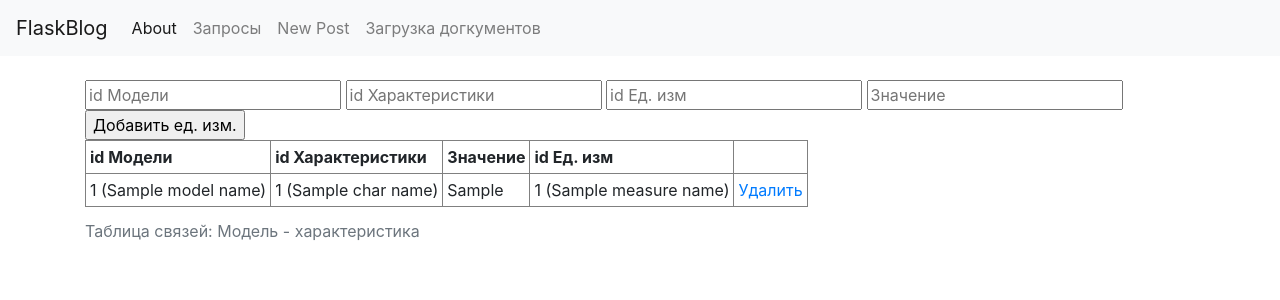
After one commit to Griga178/wenv2, a Flask app: template new_var/appp/templates/mcmv.html in a window 1280 px wide. The commit adds this page. Shown: the top 300 px of the page. Run offline with Flask 2, Linux system fonts and the light colour scheme; the template is opened without the code that fills it: most values are stand-ins (such as "Sample title", 1, 10 or a date in 2020); some libraries are stand-ins or nearby versions.

Commit message:
new war - model - char- value

```diff
--- a/new_var/appp/templates/base.html
+++ b/new_var/appp/templates/base.html
@@ -19,7 +19,7 @@
   <li><a href="{{url_for('sub_obj_prot')}}">Связь прототипы - объект - предмет</a></li>
   <p>Многие ко многим</p>
   <li>Связь характерисика - возможные единицы измерения</li>
-  <li>Связь "Модель" - характеристики (+ значение(текст) + ед.изм.(id))</li>
+  <li><a href="{{url_for('mcmv_table')}}">Связь "Модель" - характеристики</a></li>
   <li>Связь Предметы - допустимые характеристики</li>
 
   {% block content %}{% endblock %}
--- /dev/null
+++ b/new_var/appp/templates/mcmv.html
@@ -0,0 +1,32 @@
+{% extends "base.html" %}
+{% block content %}
+
+<br>
+<form method="post">
+  <!--<input type="text" maxlength="255" name="id" placeholder="ID">-->
+  <input type="text" maxlength="255" name="model_id" placeholder="id Модели">
+  <input type="text" maxlength="255" name="char_id" placeholder="id Характеристики">
+  <input type="text" maxlength="255" name="mes_id" placeholder="id Ед. изм">
+  <input type="text" maxlength="255" name="value" placeholder="Значение">
+  <input type="submit" name="subject" value="Добавить ед. изм.">
+</form>
+<table border="1" cellpadding="4" cellspacing="0">
+  <caption>Таблица связей: Модель - характеристика</caption>
+  <tr>
+    <th>id Модели</th><th>id Характеристики</th><th>Значение</th><th>id Ед. изм</th>
+  </tr>
+  {% for item in data_list %}
+  <tr>
+    <td>{{ item.model_id }} ({{ item.model_name.name }})</td>
+    <td>{{ item.char_id }} ({{ item.char_name.name}})</td>
+    <td>{{ item.chars_val }}</td>
+    <td>{{ item.measure_id }} ({{item.measure_name.name}})</td>
+    <td><a href= "{{url_for('proto_del', item_id = item.some_id, table_name = 'Mchmeva')}}">Удалить</a></td>
+
+  </tr>
+
+  {% endfor %}
+</table>
+
+
+{% endblock %}
```
Also changed, not shown: new_var/appp/models.py (+18 -3 lines), new_var/appp/views.py (+23 -6 lines), new_var/main.db.
